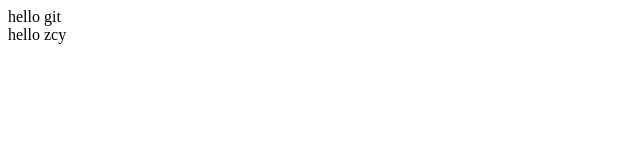
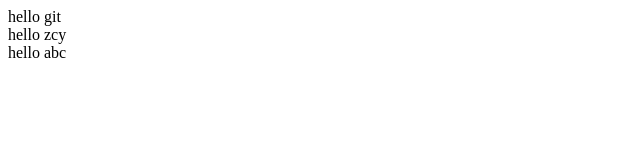
Before and after one commit to zcy1234565/hbuilder_test, a plain HTML site: page index.html in a window 1280 px wide. Shown: the full height of the page, 0-640 px from the left. Drawn offline with Linux system fonts and the light colour scheme.

Commit message:
第四次修改index.html : 增加了hello abc

```diff
--- a/index.html
+++ b/index.html
@@ -7,6 +7,7 @@
 	<body>
 		<div>hello git</div>
 		<div>hello zcy</div>
+		<div>hello abc</div>
 
 
 	</body>
```
